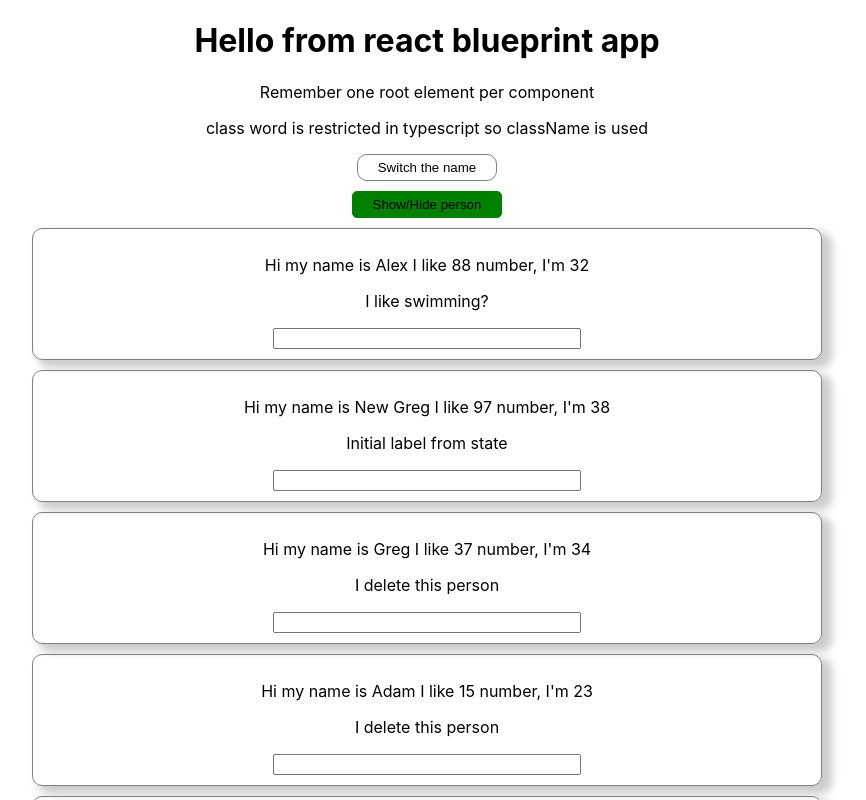
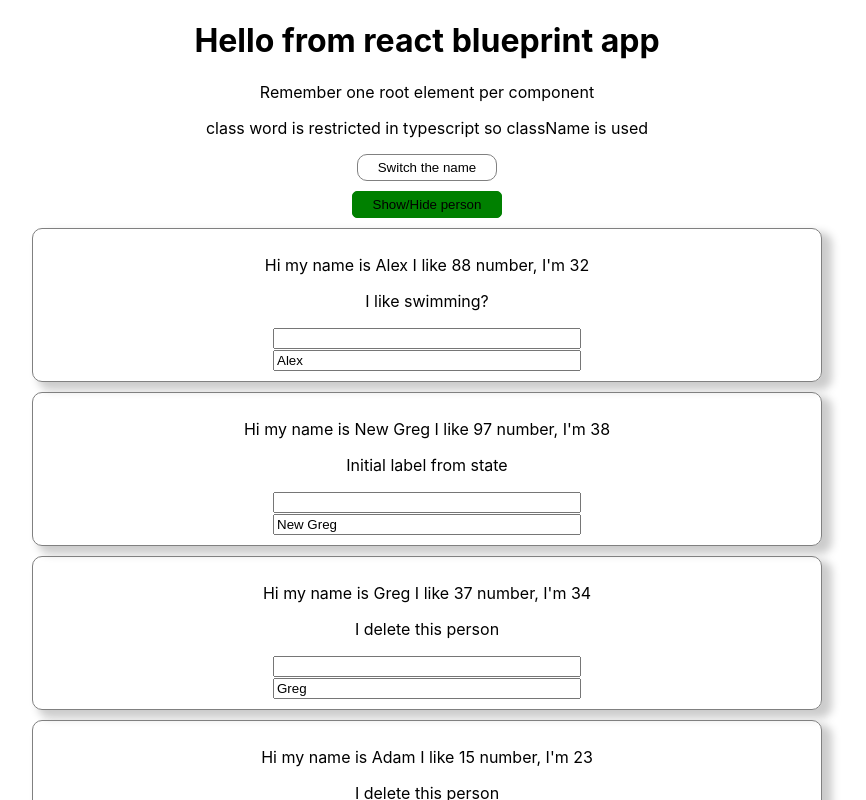
Before and after one commit to gmdmgithub/react-first, a React (Create React App) app: page / in a window 1280 px wide. Shown: the top 800 px of the page, without its empty margins (213-1079 px from the left). Built offline with nearby package versions, Linux system fonts and the light colour scheme.

Commit message:
binding in array

```diff
--- a/src/App.js
+++ b/src/App.js
@@ -29,6 +29,43 @@ class App extends Component {
       label: "New label from event " + event.target.value
     });
   };
+  nameChangerHendler = (event, id) => {
+    //console.log(event, id);
+    const persons = [...this.state.persons];
+    persons.map(person => {
+      if (person.id === id) {
+        person.name = event.target.value;
+      }
+      return person;
+    });
+    this.setState({
+      persons: persons
+    });
+  };
+
+  nameChangerIndexHendler = (event, id) => {
+    //console.log(event, id);
+    const personIndex = this.state.persons.findIndex(
+      person => person.id === id
+    );
+
+    //standard way to copy object by value
+    //const person = Object.assign({},this,state.persons[personIndex])
+    const person = {
+      ...this.state.persons[personIndex]
+    };
+
+    person.name = event.target.value;
+
+    const persons = [...this.state.persons];
+
+    persons[personIndex] = person;
+
+    this.setState({
+      persons: persons
+    });
+  };
+
   togglePerson = () => {
     this.setState({
       togglePerson: !this.state.togglePerson
@@ -88,6 +125,9 @@ class App extends Component {
                 age={person.age}
                 delete={this.deletePersonHendler.bind(this, index)}
                 key={person.id}
+                change={event => {
+                  this.nameChangerIndexHendler(event, person.id);
+                }}
               />
             );
           })}
--- a/src/Person/Person.js
+++ b/src/Person/Person.js
@@ -12,6 +12,8 @@ const person = props => {
       {/*props.children is a special keyword reserved*/}
       <p> {props.children} </p>
       <input type="text" onChange={props.changed} value={props.label} />
+      <br />
+      <input type="text" onChange={props.change} value={props.name} />
     </div>
   );
 };
```
